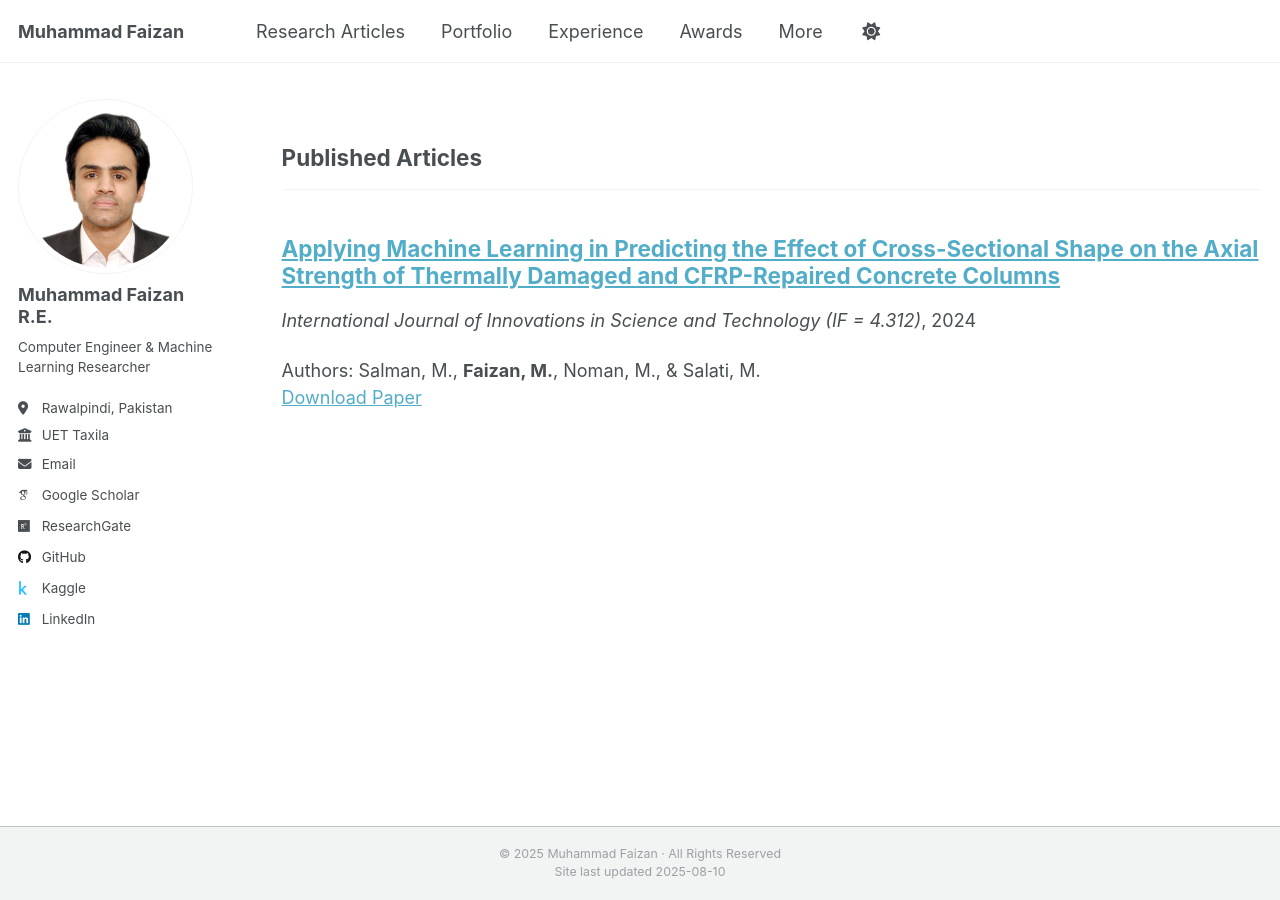
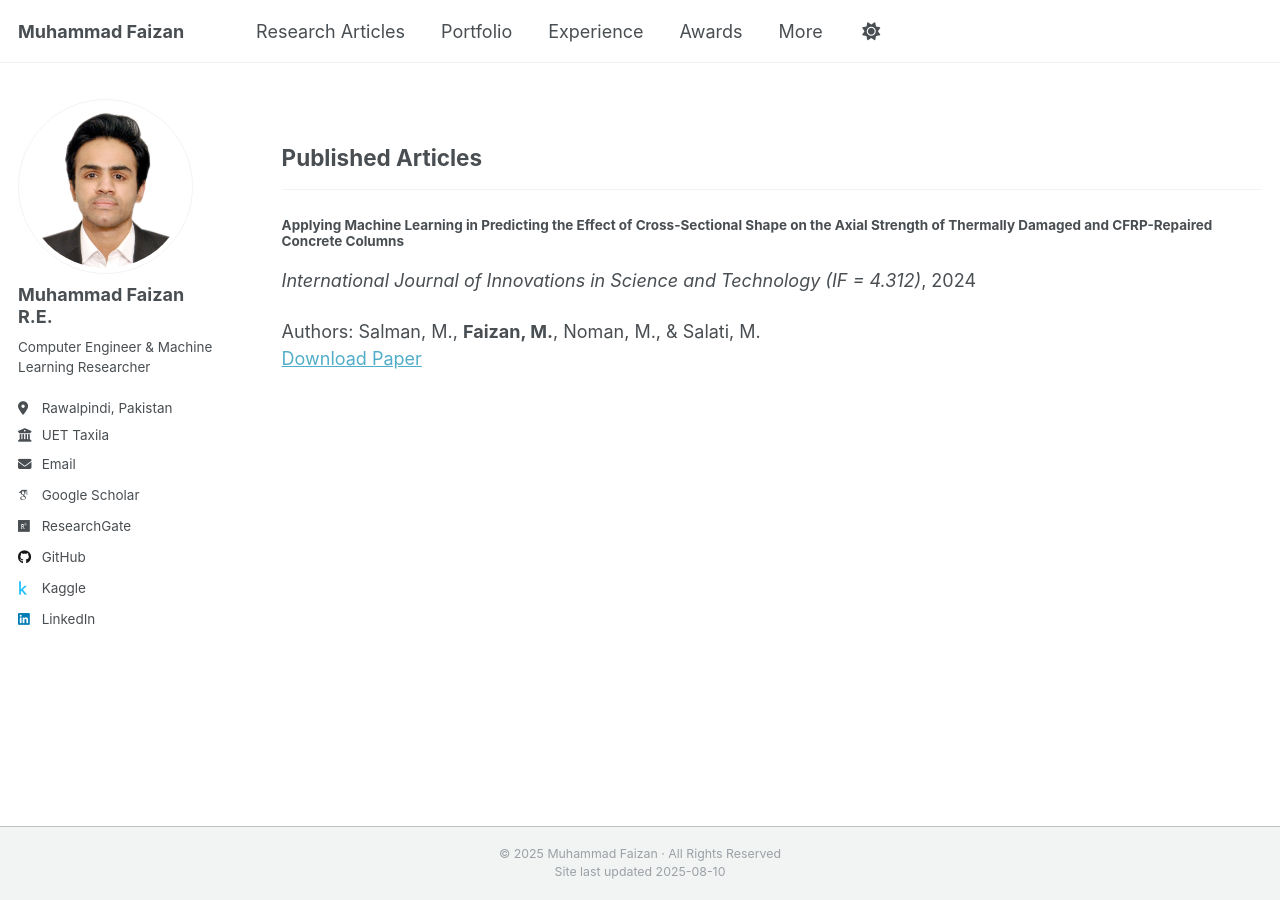
Before and after one commit to MuhammadFaizan99/MuhammadFaizan99.github.io, a Jekyll site: the page built from _pages/publications.html, in a window 1280 px wide. Built offline with Jekyll 4.4.1, drawn with Linux system fonts in a browser that asks for light colours; some web fonts are replaced; a script that is not in the unit is left out.

Commit message:
Update archive-single.html

```diff
--- a/_includes/archive-single.html
+++ b/_includes/archive-single.html
@@ -26,13 +26,10 @@
       </div>
     {% endif %}
 
-    <h2 class="archive__item-title" itemprop="headline">
-      {% if post.link %}
-        <a href="{{ post.link }}">{{ title }}</a> <a href="{{ base_path }}{{ post.url }}" rel="permalink"><i class="fa fa-link" aria-hidden="true" title="permalink"></i><span class="sr-only">Permalink</span></a>
-      {% else %}
-        <a href="{{ base_path }}{{ post.url }}" rel="permalink">{{ title }}</a>
-      {% endif %}
-    </h2>
+    <h4 class="archive__item-title" itemprop="headline">
+  {{ title }}
+</h4>
+
 
     {% if post.read_time %}
       <p class="page__meta"><i class="fa fa-clock" aria-hidden="true"></i> {% include read-time.html %}</p>
```
